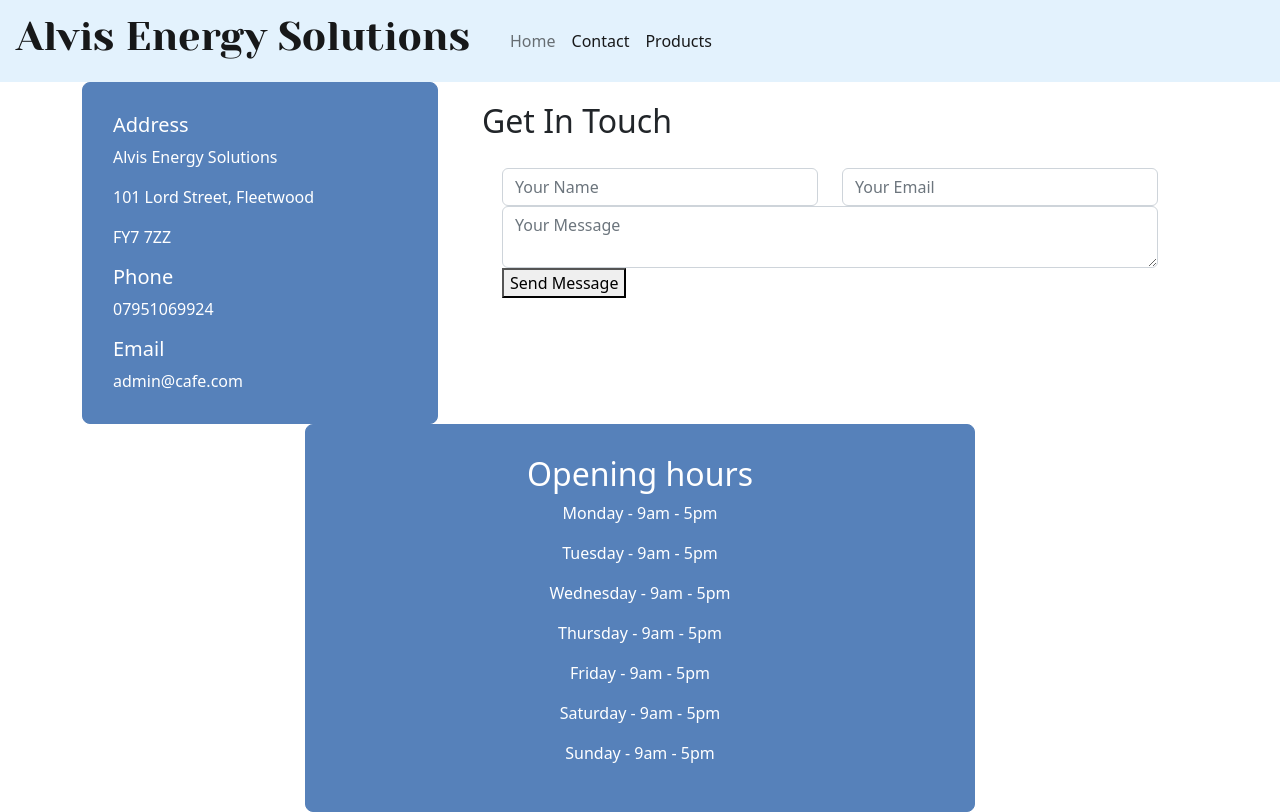
After one commit to Steven-Dawson18/alvis-energy-solutions, a Django app: page /contact/ in a window 1280 px wide. The commit adds this page. Run offline with Django 3.2, Linux system fonts and the light colour scheme.

Commit message:
Conect email

```diff
--- /dev/null
+++ b/home/templates/home/contact.html
@@ -0,0 +1,69 @@
+{% extends 'base.html' %}
+
+{% load static %}
+
+{% block content %}
+
+<section>
+    <div class="container">
+        <!-- Contact Information -->
+        <div class="row">
+            <div class="col-12 col-md-4">
+                <div class="contact-information">
+                    <h5>Address</h5>
+                    <p>Alvis Energy Solutions</p>
+                    <p>101 Lord Street, Fleetwood</p>
+                    <p>FY7 7ZZ</p>
+                    <h5>Phone</h5>
+                    <p>07951069924</p>
+                    <h5>Email</h5>
+                    <p class="mb-0">admin@cafe.com</p>
+                </div>
+            </div>
+            <!-- Contact Form -->
+            <div class="col-12 col-md-8">
+                <div class="contact-form">
+            <!-- Section Heading -->
+                    <div class="section-heading">
+                        <h2>Get In Touch</h2>
+                        <div class="line"></div>
+                    </div>
+                    <!-- Form -->
+                    <form action="{% url 'contact' %}" class="contact-form" method="POST">
+                        {% csrf_token %}
+                        <div class="row">
+                            <div class="col-lg-6">
+                                <input type="text" name="message-name" class="form-control mb-30" placeholder="Your Name" pattern="[A-Za-z ]{1,32}" required>
+                            </div>
+                            <div class="col-lg-6">
+                                <input type="email" name="emailaddress" class="form-control mb-30" placeholder="Your Email" required>
+                            </div>
+                            <div class="col-12">
+                                <textarea name="message" class="form-control mb-30" placeholder="Your Message" required></textarea>
+                            </div>
+                            <div class="col-12">
+                                <button type="submit" class="menu-btn">Send Message</button>
+                            </div>
+                            <div id="messages" class="hide"></div>
+                        </div>
+                    </form>
+                </div>
+            </div>
+        </div>
+        <!-- Opening hours -->
+        <div class="col-12">
+            <div class="opening-hours">
+                <h2>Opening hours</h2>
+                <p>Monday - 9am - 5pm</p>
+                <p>Tuesday - 9am - 5pm</p>
+                <p>Wednesday - 9am - 5pm</p>
+                <p>Thursday - 9am - 5pm</p>
+                <p>Friday - 9am - 5pm</p>
+                <p>Saturday - 9am - 5pm</p>
+                <p>Sunday - 9am - 5pm</p>
+            </div>
+        </div>
+  </div>
+</section>
+
+{% endblock %}
--- a/home/urls.py
+++ b/home/urls.py
@@ -6,4 +6,5 @@ from . import views
 
 urlpatterns = [
     path('', views.home, name="home"),
+    path('contact/', views.contact, name="contact"),
 ]
--- a/home/views.py
+++ b/home/views.py
@@ -1,6 +1,28 @@
+'''Home views'''
 from django.shortcuts import render
+from django.conf import settings
+from django.contrib import messages
+from django.core.mail import send_mail
 
 
 def home(request):
     '''Home page view'''
     return render(request, "home/index.html")
+
+
+def contact(request):
+    '''Contact page view'''
+    if request.method == "POST":
+        message_name = request.POST['message-name']
+        message_email = request.POST['emailaddress']
+        message = request.POST['message']
+
+        send_mail('message from ' + message_name,
+                  message + ' reply to this message ' + message_email,
+                  message_email,
+                  ['fullstacksteve18@gmail.com'])
+        messages.success(request,
+                         'Email received. We will contact you shortly.')
+        return render(request, "home/contact.html")
+    else:
+        return render(request, "home/contact.html")
--- a/static/css/style.css
+++ b/static/css/style.css
@@ -1,8 +1,3 @@
-/*
----------------------------------------------
-Style.css file
----------------------------------------------
-*/
 @import url('https://fonts.googleapis.com/css2?family=Yeseva+One&display=swap');
 
 #nav-title {
@@ -102,3 +97,43 @@ body {
         font-size: 40px;
     }
 }
+
+/*
+---------------------------------------------
+Contact
+---------------------------------------------
+*/
+
+.contact-information {
+background-color: #5681ba;
+border: 1px solid #5681ba;
+color: white;
+padding: 30px;
+border-radius: 8px;
+}
+
+.opening-hours {
+background-color: #5681ba;
+border: 1px solid #5681ba;
+color: white;
+padding: 30px;
+border-radius: 8px;
+margin: 0 auto;
+width: 60%;
+text-align: center;
+}
+
+.contact-form {
+padding: 20px;
+background-color: white;
+margin-bottom: 2rem;
+}
+
+h3 {
+color: #fb5849;
+text-align: center;
+}
+
+#location {
+text-align: center;
+}
--- a/templates/base.html
+++ b/templates/base.html
@@ -39,7 +39,7 @@
                 </li>
                 <!-- Contact Navigation -->
                 <li class="nav-item">
-                  <a class="nav-link {% if url_name == 'contact' %}active{% endif %}" href="">Contact</a>
+                  <a class="nav-link {% if url_name == 'contact' %}active{% endif %}" href="{% url 'contact' %}">Contact</a>
                 </li>
                 <!-- Products Navigation -->
                 <li class="nav-item">
```
Also changed, not shown: rus_energy/settings.py (+27 -3 lines).
